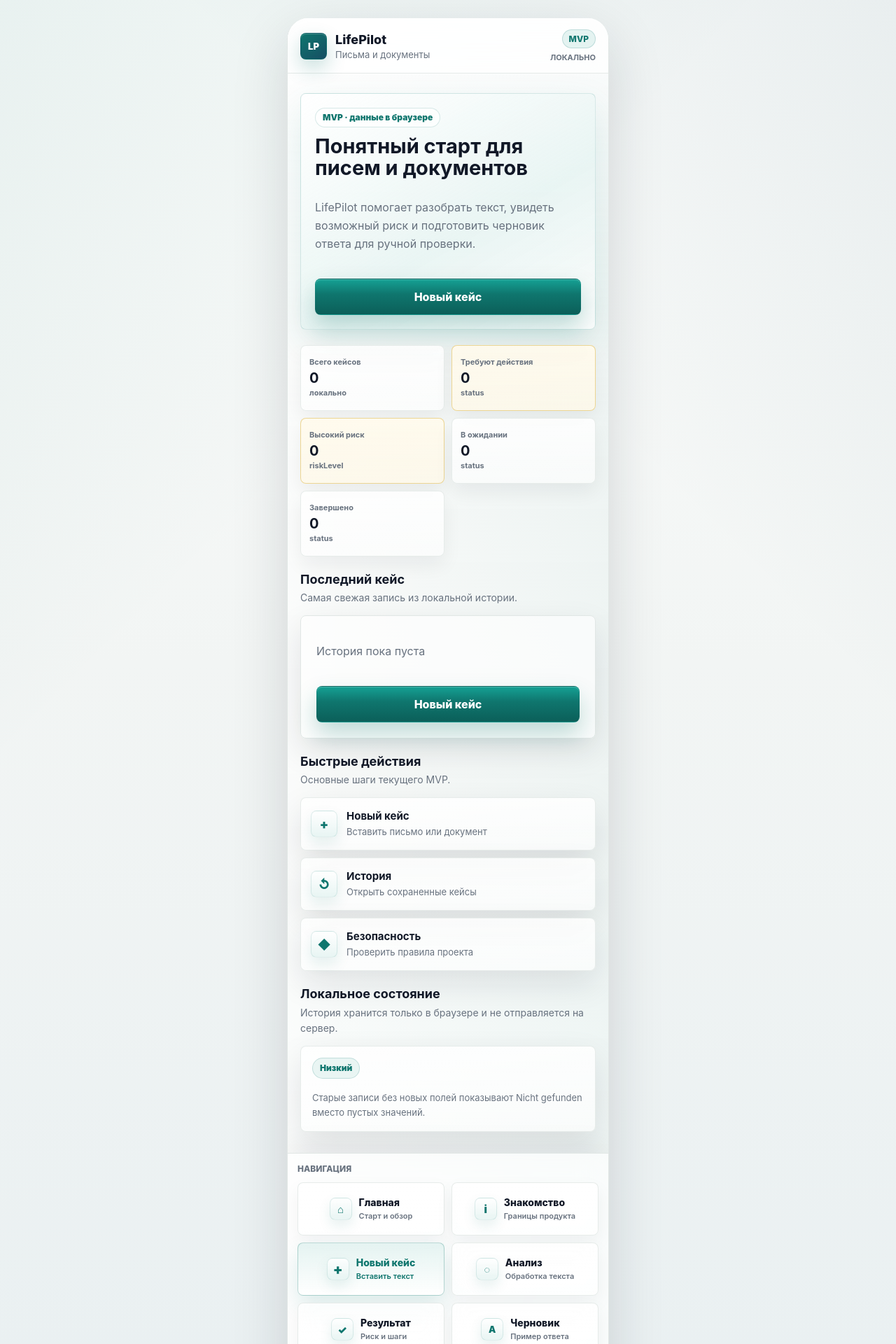
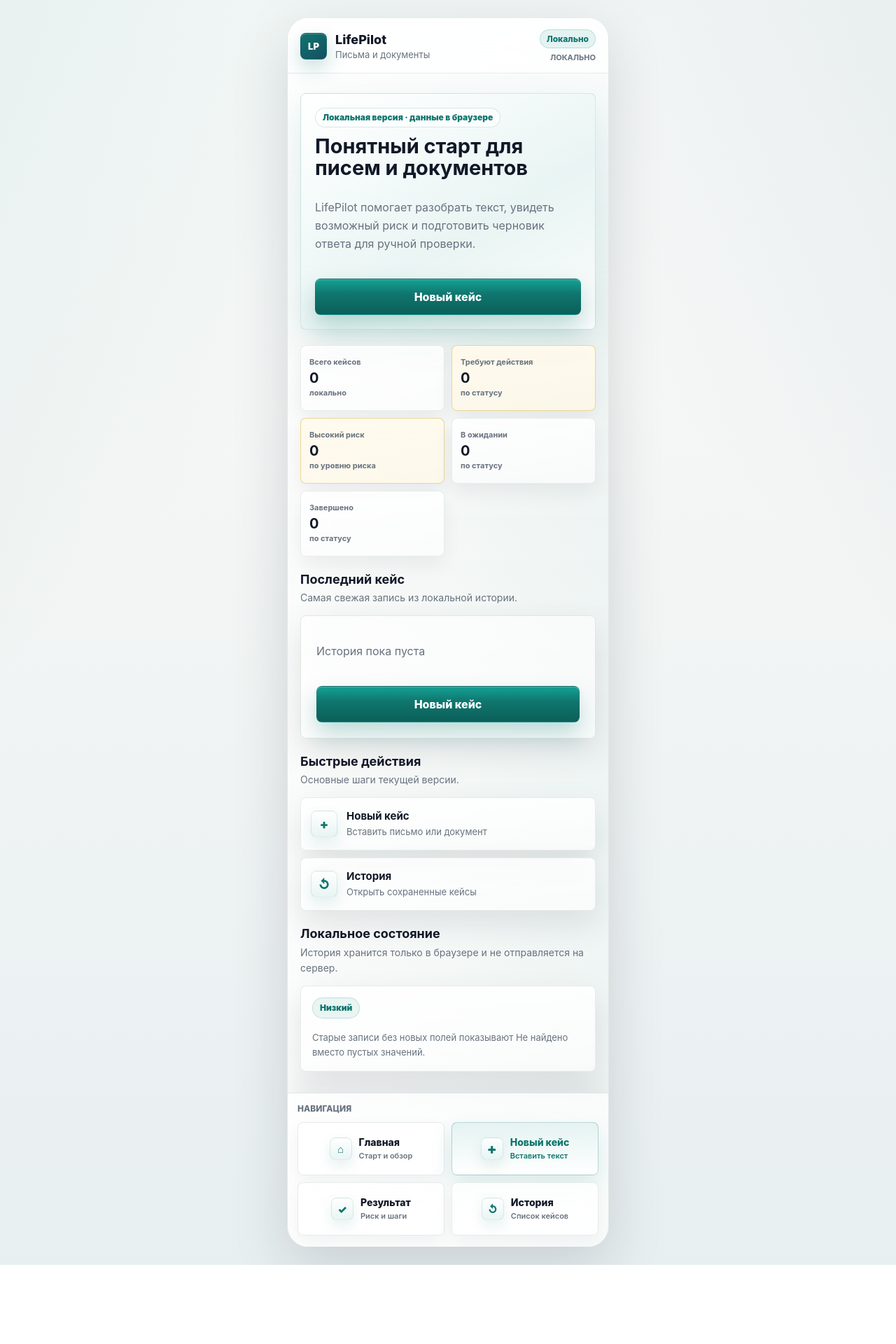
Before and after one commit to Dezus13/Lifepilot, a Next.js app: page / in a window 1280 px wide. Shown: the top 1920 px of the page at 70% size. After the commit the page ends 1807 px from the top, so only its background shows below. Built offline with nearby package versions, Linux system fonts and the light colour scheme.

Commit message:
mvp cleanup and qa fixes

```diff
--- a/app/case/result/page.tsx
+++ b/app/case/result/page.tsx
@@ -399,9 +399,6 @@
         <p>{getShortPreview(currentCase.sourceText)}</p>
       </section>
 
-      <Link className="button primary-action" href="/case/draft">
-        Открыть черновик
-      </Link>
     </div>
   );
 }
--- a/app/components/MainNavigation.tsx
+++ b/app/components/MainNavigation.tsx
@@ -2,15 +2,9 @@
 
 const links = [
   { href: "/", label: "Главная", description: "Старт и обзор", icon: "home" },
-  { href: "/onboarding", label: "Знакомство", description: "Границы продукта", icon: "info" },
   { href: "/case/new", label: "Новый кейс", description: "Вставить текст", icon: "plus", primary: true },
-  { href: "/case/analyzing", label: "Анализ", description: "Обработка текста", icon: "scan" },
   { href: "/case/result", label: "Результат", description: "Риск и шаги", icon: "result" },
-  { href: "/case/draft", label: "Черновик", description: "Пример ответа", icon: "draft" },
-  { href: "/case/high-risk", label: "Риск", description: "Важное предупреждение", icon: "risk" },
-  { href: "/history", label: "История", description: "Список кейсов", icon: "history" },
-  { href: "/settings/safety", label: "Безопасность", description: "Правила и приватность", icon: "shield" },
-  { href: "/error", label: "Ошибка", description: "Безопасный выход", icon: "error" }
+  { href: "/history", label: "История", description: "Список кейсов", icon: "history" }
 ];
 
 export function MainNavigation() {
--- a/app/components/MobileShell.tsx
+++ b/app/components/MobileShell.tsx
@@ -18,7 +18,7 @@
             </div>
           </div>
           <div className="mobile-header-meta">
-            <span className="mobile-stage">MVP</span>
+            <span className="mobile-stage">Локально</span>
             <span className="mobile-privacy">локально</span>
           </div>
         </header>
--- a/app/page.tsx
+++ b/app/page.tsx
@@ -12,7 +12,7 @@
 import { readCaseHistory } from "../lib/case-storage";
 import type { StoredCase } from "../lib/types";
 
-const notFoundText = "Nicht gefunden";
+const notFoundText = "Не найдено";
 
 const quickActions = [
   {
@@ -26,12 +26,6 @@
     label: "История",
     description: "Открыть сохраненные кейсы",
     icon: "↺"
-  },
-  {
-    href: "/settings/safety",
-    label: "Безопасность",
-    description: "Проверить правила проекта",
-    icon: "◆"
   }
 ];
 
@@ -47,6 +41,13 @@
   "action-required": "Требует действия",
   waiting: "Ожидание",
   completed: "Завершено"
+};
+
+const priorityLabels: Record<PriorityLevel, string> = {
+  critical: "Критический",
+  high: "Высокий",
+  medium: "Средний",
+  low: "Низкий"
 };
 
 function getCasePreview(sourceText: string) {
@@ -110,6 +111,7 @@
 export default function HomePage() {
   const [history, setHistory] = useState<StoredCase[]>([]);
   const lastCase = [...history].sort((firstCase, secondCase) => getCaseTime(secondCase) - getCaseTime(firstCase))[0] ?? null;
+  const lastCasePriority = lastCase ? getPriorityLevel(lastCase) : null;
   const highRiskCount = countHighRiskCases(history);
   const actionRequiredCount = history.filter((historyCase) => getCaseStatus(historyCase) === "action-required").length;
   const waitingCount = history.filter((historyCase) => getCaseStatus(historyCase) === "waiting").length;
@@ -123,7 +125,7 @@
     <div className="home-dashboard">
       <section className="home-hero" aria-labelledby="home-title">
         <div className="home-hero-copy">
-          <span className="home-eyebrow">MVP · данные в браузере</span>
+          <span className="home-eyebrow">Локальная версия · данные в браузере</span>
           <h1 className="mobile-title" id="home-title">
             Понятный старт для писем и документов
           </h1>
@@ -146,22 +148,22 @@
         <div className="overview-tile overview-tile-warning">
           <span>Требуют действия</span>
           <strong>{actionRequiredCount}</strong>
-          <small>status</small>
+          <small>по статусу</small>
         </div>
         <div className="overview-tile overview-tile-warning">
           <span>Высокий риск</span>
           <strong>{highRiskCount}</strong>
-          <small>riskLevel</small>
+          <small>по уровню риска</small>
         </div>
         <div className="overview-tile">
           <span>В ожидании</span>
           <strong>{waitingCount}</strong>
-          <small>status</small>
+          <small>по статусу</small>
         </div>
         <div className="overview-tile">
           <span>Завершено</span>
           <strong>{completedCount}</strong>
-          <small>status</small>
+          <small>по статусу</small>
         </div>
       </section>
 
@@ -188,7 +190,9 @@
               <span className={`case-status-badge case-status-badge-${getCaseStatus(lastCase)}`}>
                 {caseStatusLabels[getCaseStatus(lastCase)]}
               </span>
-              <span className="case-status-chip">Priority: {getPriorityLevel(lastCase) ?? notFoundText}</span>
+              <span className="case-status-chip">
+                Приоритет: {lastCasePriority ? priorityLabels[lastCasePriority] : notFoundText}
+              </span>
             </div>
           </article>
         )}
@@ -197,7 +201,7 @@
       <section className="dashboard-section">
         <div className="section-heading">
           <h2>Быстрые действия</h2>
-          <p>Основные шаги текущего MVP.</p>
+          <p>Основные шаги текущей версии.</p>
         </div>
 
         <div className="quick-actions">
--- a/lib/case-storage.ts
+++ b/lib/case-storage.ts
@@ -86,6 +86,7 @@
 export function clearCaseHistory() {
   try {
     localStorage.removeItem(caseHistoryKey);
+    localStorage.removeItem(currentCaseKey);
     return true;
   } catch {
     return false;
```
Also changed, not shown: app/admin/login/page.tsx (+6 -6 lines), app/admin/page.tsx (+5 -5 lines).
